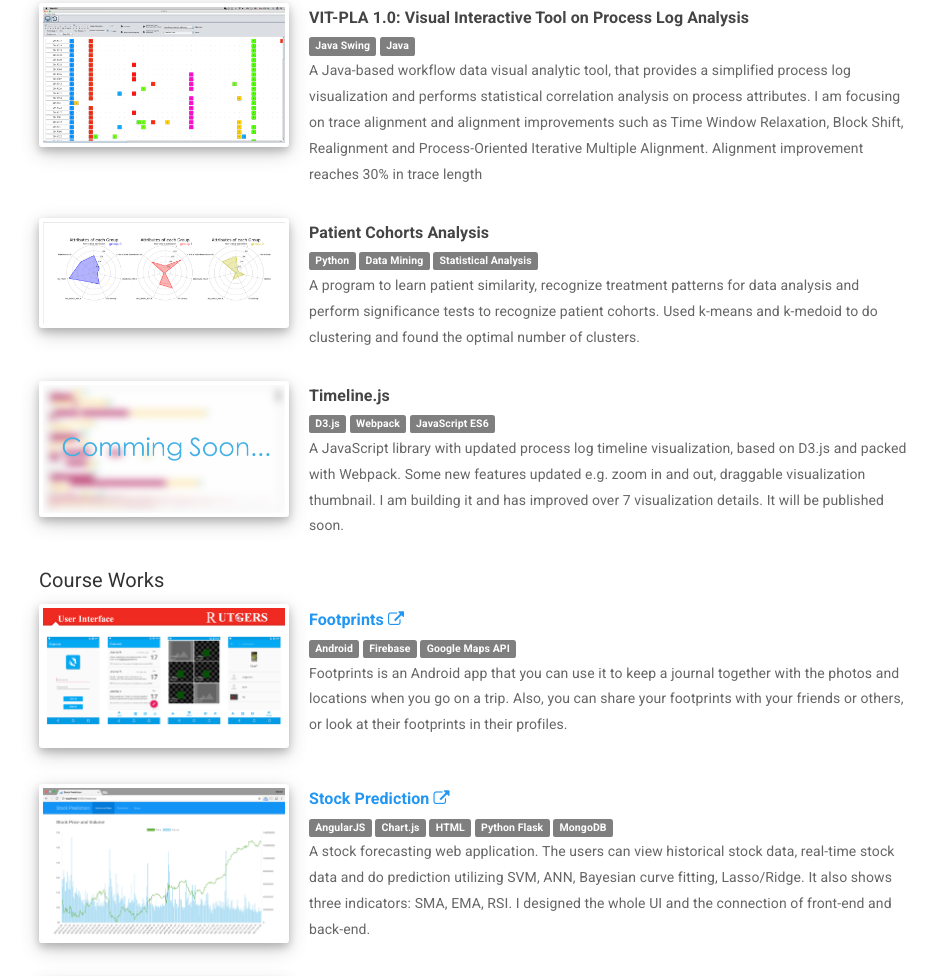
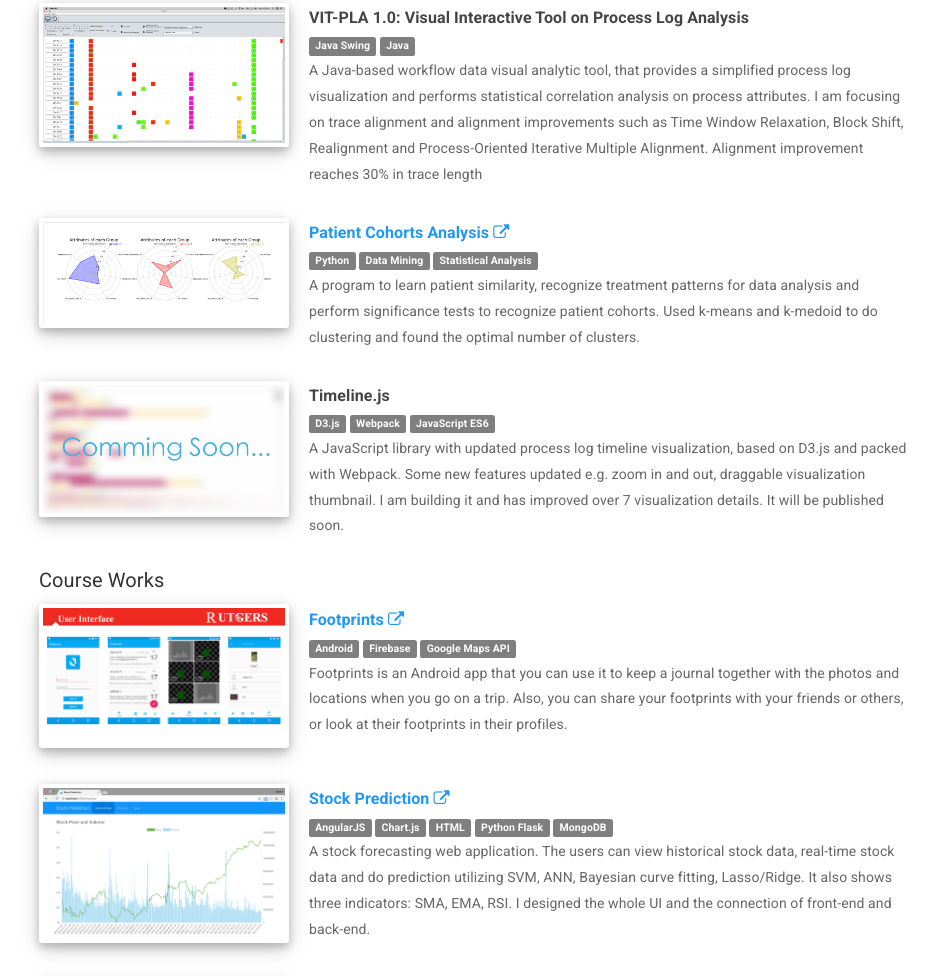
Before and after one commit to marlonli/marlonli.github.io, a website: page index.html in a window 1280 px wide. Shown: the part 968-1944 px from the top of the page, without its empty margins (166-1103 px from the left). Drawn offline with Linux system fonts and the light colour scheme; files whose address does not match are found by name.

Commit message:
Link added

```diff
--- a/index.html
+++ b/index.html
@@ -114,7 +114,7 @@
         <p>
             <img class="thumbnail" src="assets/images/CohortAnalysis.png" alt="PatientCohortAnalysis">
             <div class="text">
-              <p class="sub-title"><strong>Patient Cohorts Analysis</strong></a></p>
+              <p class="sub-title"><a href="https://github.com/marlonli/GreedySearch"><strong>Patient Cohorts Analysis</strong>&nbsp<i class="fa fa-external-link" aria-hidden="true"></i></a></p>
               <br>
               <span class="label label-default">Python</span>&nbsp<span class="label label-default">Data Mining</span>&nbsp<span class="label label-default">Statistical Analysis</span>&nbsp
               <p class="sub-content">A program to learn patient similarity, recognize treatment patterns for data analysis and perform significance tests to recognize patient cohorts.
```
